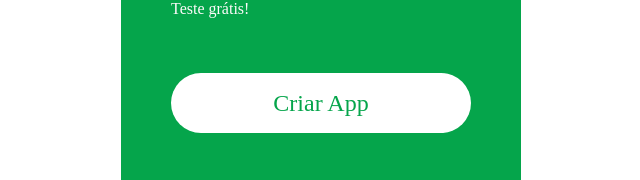
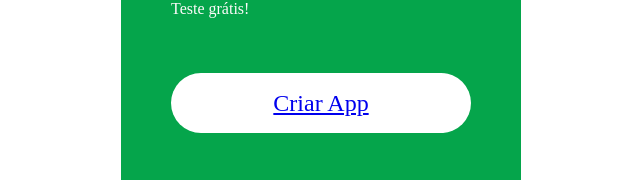
Before and after one commit to vsiago/criapp, a React (Create React App) app: page / in a window 1280 px wide. Shown: the part 617-797 px from the top of the page, without its empty margins (319-959 px from the left). Built offline with nearby package versions, Linux system fonts and the light colour scheme.

Commit message:
Rota Login funcionando

```diff
--- a/src/Pages/Site/Site.js
+++ b/src/Pages/Site/Site.js
@@ -1,5 +1,6 @@
 import './site.sass'
 import Logo from '../../img/logo-criapp.png'
+import { Link } from "react-router-dom";
 
 
 function Site() {
@@ -12,7 +13,7 @@ function Site() {
           <p>Crie e gerencie aplicativos para sua empresa ou clientes.
             Compare e aprimore apenas utilizando o celular</p>
           <span>Teste grátis!</span>
-          <button id="site-btn">Criar App</button>
+          <button id="site-btn"><Link to="login">Criar App</Link></button>
       </div>
     </div>
 
--- a/src/styles/mixins.sass
+++ b/src/styles/mixins.sass
@@ -16,3 +16,5 @@
   background: white
   border-radius: 100px
   box-sizing: inline-block
+  cursor: pointer
+  text-decoration: none
```
Also changed, not shown: src/Pages/Site/site.sass (line endings or trailing spaces).
